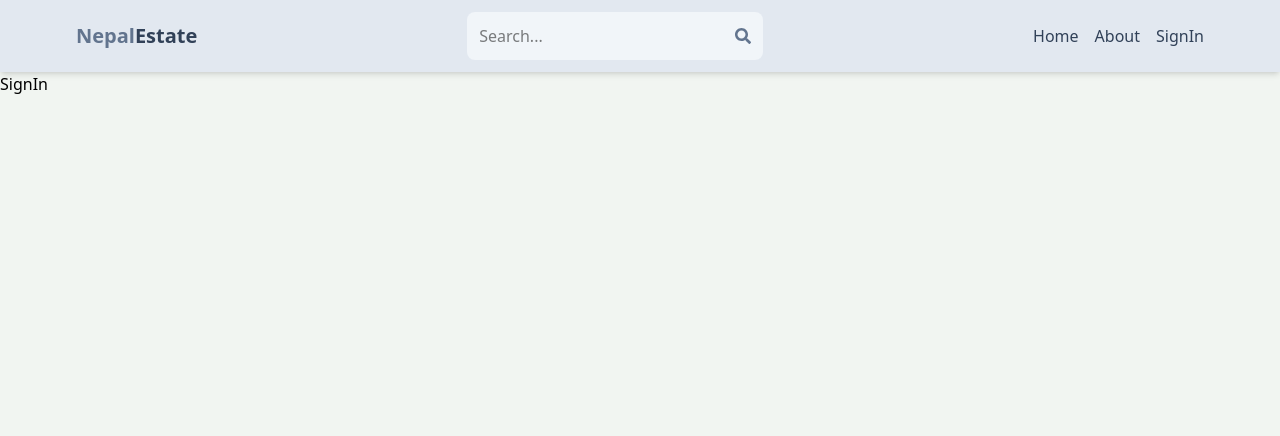
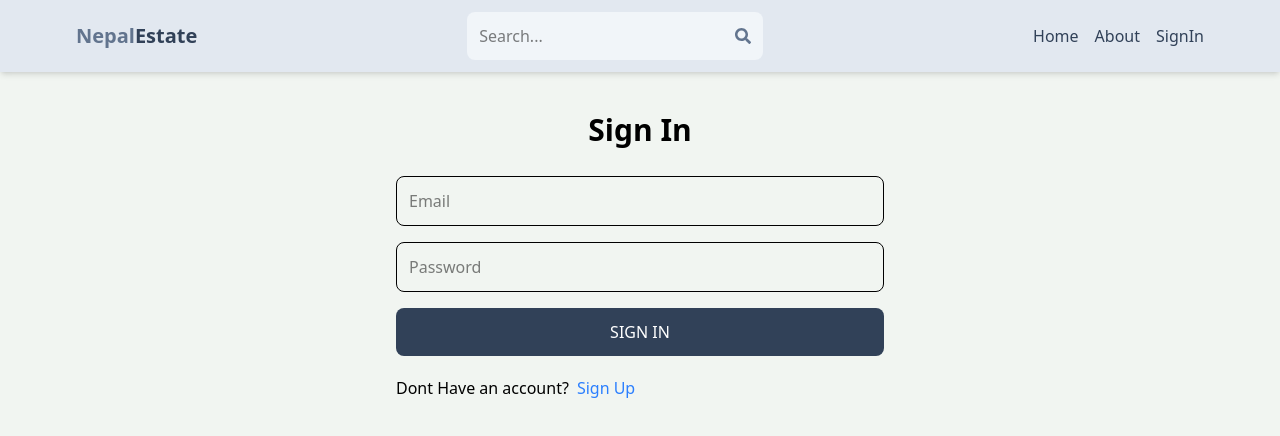
Before and after one commit to dipeshgiri13/nep-estate, a React (Vite) app in the folder client/: page /sign-in in a window 1280 px wide. Shown: the top 436 px of the page. Built offline with nearby package versions, Linux system fonts and the light colour scheme.

Commit message:
complete sign in page functionality

```diff
--- a/client/src/pages/SignIn.jsx
+++ b/client/src/pages/SignIn.jsx
@@ -1,5 +1,79 @@
-import React from "react";
+import { React, useState } from "react";
+import { Link, useNavigate } from "react-router-dom";
 
 export default function SignIn() {
-  return <div>SignIn</div>;
+  const [formData, setFormData] = useState({});
+  const [error, setError] = useState(null);
+  const [loading, setLoading] = useState(false);
+  const navigate = useNavigate();
+
+  const handleChange = (e) => {
+    setFormData({
+      ...formData,
+      [e.target.id]: e.target.value,
+    });
+  };
+
+  const handleSubmit = async (e) => {
+    e.preventDefault();
+    try {
+      setLoading(true);
+      const res = await fetch("/api/auth/sign-in", {
+        method: "POST",
+        headers: {
+          "Content-Type": "application/json",
+        },
+        body: JSON.stringify(formData),
+      });
+      const data = await res.json();
+      console.log(data);
+      if (data.success === false) {
+        setError(data.message);
+        setLoading(false);
+        return;
+      }
+      setLoading(false);
+      setError(null);
+      navigate("/");
+    } catch (error) {
+      setError(error.message);
+      setLoading(false);
+    }
+  };
+
+  return (
+    <div className="p-3 max-w-lg mx-auto">
+      <h1 className="text-3xl font-semibold text-center my-7">Sign In</h1>
+      <form onSubmit={handleSubmit} className="flex flex-col gap-4">
+        <input
+          type="email"
+          placeholder="Email"
+          id="email"
+          className="border p-3 rounded-lg "
+          onChange={handleChange}
+        />
+        <input
+          type="password"
+          placeholder="Password"
+          id="password"
+          className="border p-3 rounded-lg "
+          onChange={handleChange}
+        />
+        <button
+          disabled={loading}
+          className="bg-slate-700 text-white p-3 rounded-lg uppercase hover:opacity-95 disabled:opacity-80 "
+        >
+          {loading ? "Loading..." : "Sign In"}
+        </button>
+      </form>
+
+      <div className="flex gap-2 mt-5">
+        <p> Dont Have an account?</p>
+        <Link to={"/sign-up"}>
+          <span className="text-blue-500 ">Sign Up</span>
+        </Link>
+      </div>
+      {error && <p className="text-red-500 mt-5">{error}</p>}
+    </div>
+  );
 }
--- a/client/src/pages/SignUp.jsx
+++ b/client/src/pages/SignUp.jsx
@@ -42,7 +42,7 @@
   };
 
   return (
-    <div className="p-3 mx-w-lg mx-auto">
+    <div className="p-3 max-w-lg mx-auto">
       <h1 className="text-3xl font-semibold text-center my-7">Sign Up</h1>
       <form onSubmit={handleSubmit} className="flex flex-col gap-4">
         <input
```
